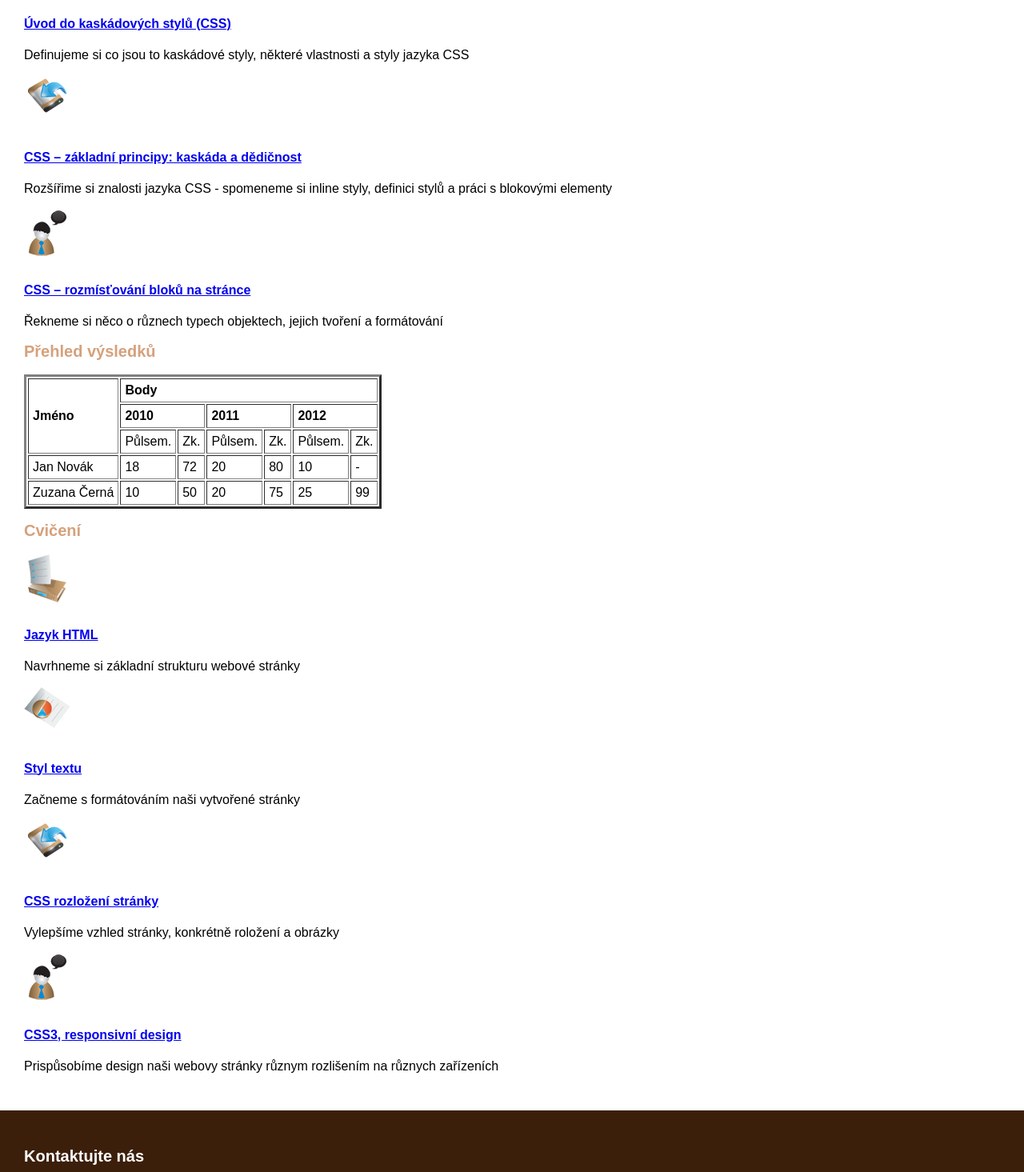
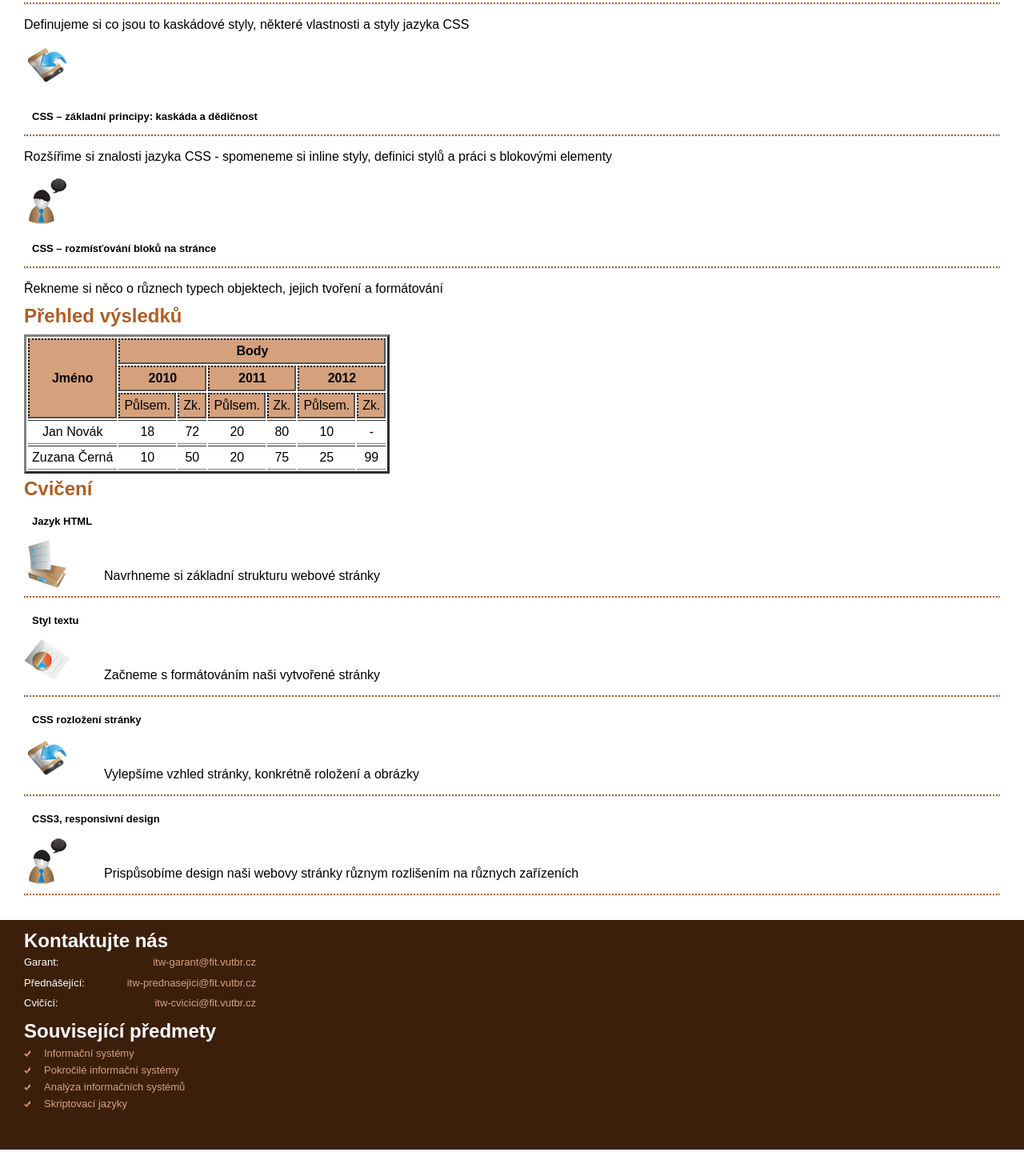
Before and after one commit to xvrana33/itw, a plain HTML site: page index.html in a window 1280 px wide. Shown: the part 715-2180 px from the top of the page at 80% size. After the commit the page ends 2152 px from the top, so only its background shows below. Drawn offline with Linux system fonts and the light colour scheme.

Commit message:
Add files via upload

```diff
--- a/index.html
+++ b/index.html
@@ -6,6 +6,7 @@
     <link rel="stylesheet" href="style.css">
     <meta charset="utf-8">
 </head>
+
 <body>
     <header>
     <h1 id="ITW"><a href="#ITW">ITW </a></h1>
@@ -32,27 +33,32 @@
         <div class="prednasky" id="p1">
             <img src="icon1.gif">
             <h4><a href="https://www.fit.vutbr.cz/study/courses/ITW/private/prednasky/itw_p02.pdf"><b>Základy jazyka HTML</b></a></h4>
+            <hr>
             <p>V této přednášce si povíme víc o základech jazyka HTML, spomeneme si některé základní vlastnosti, elementy a značky, které můžeme používat.</p>
         </div>
         <div class="prednasky" id="p2">
             <img src="icon4.gif">
             <h4><a href="https://www.fit.vutbr.cz/study/courses/ITW/private/prednasky/itw_p03.pdf">Úvod do kaskádových stylů (CSS)</a></h4>
+            <hr>
             <p>Definujeme si co jsou to kaskádové styly, některé vlastnosti a styly jazyka CSS</p>
         </div>
         <div class="prednasky" id="p3">
             <img src="icon3.gif">
             <h4><a href="https://www.fit.vutbr.cz/study/courses/ITW/private/prednasky/itw_p04.pdf">CSS – základní principy: kaskáda a dědičnost</a></h4>
+            <hr>
             <p>Rozšířime si znalosti jazyka CSS - spomeneme si inline styly, definici stylů a práci s blokovými elementy</p>
         </div>
         <div class="prednasky" id="p4">
             <img src="icon2.gif">
             <h4><a href="https://www.fit.vutbr.cz/study/courses/ITW/private/prednasky/itw_p05.pdf">CSS – rozmísťování bloků na stránce</a></h4>
+            <hr>
             <p>Řekneme si něco o různech typech objektech, jejich tvoření a formátování</p>
             </div>
 
         <h2 id="prehled">Přehled výsledků</h2>
 
         <table border="3" cellpadding="5">
+            <thead>
             <tr>
                <td rowspan="3"><b>Jméno</b></td>
                <td colspan="6"><b>Body</b></td>
@@ -70,6 +76,7 @@
                <td>Půlsem.</td>
                <td>Zk.</td>
             </tr>
+            </thead>
             <tr>
                <td>Jan Novák</td>
                <td>18</td>
@@ -92,38 +99,42 @@
 
         <h2 id="cviceni">Cvičení</h2>
         <div class="cviceni" id="c1">
+        <h4><a href="https://www.fit.vutbr.cz/study/courses/ITW/private/cviceni/#c2"> Jazyk HTML</a></h4>
         <img src="icon1.gif">
-        <h4><a href="https://www.fit.vutbr.cz/study/courses/ITW/private/cviceni/#c2"> Jazyk HTML</a></h4>
         <p>Navrhneme si základní strukturu webové stránky</p>
         </div>
+        <hr>
         <div class="cviceni" id="c2">
+        <h4><a href="https://www.fit.vutbr.cz/study/courses/ITW/private/cviceni/#c3">Styl textu</a></h4>
         <img src="icon4.gif">
-        <h4><a href="https://www.fit.vutbr.cz/study/courses/ITW/private/cviceni/#c3">Styl textu</a></h4>
         <p>Začneme s formátováním naši vytvořené stránky</p>
         </div>
+        <hr>
         <div class="cviceni" id="c3">
+        <h4><a href="https://www.fit.vutbr.cz/study/courses/ITW/private/cviceni/#c4"> CSS rozložení stránky</a></h4>
         <img src="icon3.gif">
-        <h4><a href="https://www.fit.vutbr.cz/study/courses/ITW/private/cviceni/#c4"> CSS rozložení stránky</a></h4>
         <p>Vylepšíme vzhled stránky, konkrétně roložení a obrázky</p>
         </div>
+        <hr>
         <div class="cviceni" id="c4">
+        <h4><a href="https://www.fit.vutbr.cz/study/courses/ITW/private/cviceni/#c5">CSS3, responsivní design</a></h4>
         <img src="icon2.gif">
-        <h4><a href="https://www.fit.vutbr.cz/study/courses/ITW/private/cviceni/#c5">CSS3, responsivní design</a></h4>
         <p>Prispůsobíme design naši webovy stránky různym rozlišením na různych zařízeních</p>
         </div>
+        <hr>
     </div>
 <div class="kontakt">
     <h2 id="kontakt">Kontaktujte nás</h2>
         <dl>
-            <dt>
-                Garant: <a href="mailto:itw-garant@fit.vutbr.cz">itw-garant@fit.vutbr.cz</a>
-            </dt>
-            <dt>
-                Přednášející: <a href="mailto:itw-prednasejici@fit.vutbr.cz">itw-prednasejici@fit.vutbr.cz</a>
-            </dt>
-            <dt>
-                Cvičící: <a href="mailto:itw-cvicici@fit.vutbr.cz">itw-cvicici@fit.vutbr.cz</a>
-            </dt>
+            <dt>Garant: </dt>
+            <dd><a href="mailto:itw-garant@fit.vutbr.cz">itw-garant@fit.vutbr.cz</a>
+            </dd>
+            <dt>Přednášející:</dt>
+            <dd> <a href="mailto:itw-prednasejici@fit.vutbr.cz">itw-prednasejici@fit.vutbr.cz</a>
+            </dd>
+            <dt>Cvičící: </dt>
+            <dd><a href="mailto:itw-cvicici@fit.vutbr.cz">itw-cvicici@fit.vutbr.cz</a>
+            </dd>
         </dl>
     <h2 id="souvisejici">Související předmety</h2>
     <ul>
--- a/style.css
+++ b/style.css
@@ -1,100 +1,158 @@
-*{
-    font-family: 'Arial','Helvetica',sans-serif;
+* {
+    font-family: Arial,Helvetica ,sans-serif;
+}
+
+a{
+    text-decoration: none;
 }
 
 body{
     margin:0;
 }
 
-header {
+header{
     background-color: #3c1f0a;
-    margin: 0;
-    padding:30px;
-    width: 100%;
-    text-align:left;
+    margin:0;
+    padding: 30px;
+    width:100%;
 }
 
-header a{
-    font-size:50px;
-    font-style:italic;
-    text-decoration: none;
-    color:white;
-    padding:0;
+h1, h2 {
+    color:#b15e23;
 }
 
-header #nazev{
-    color: #d5a17c;
-    font-size: 20px;
-    font-style: italic;
-    padding-top:0px;
-    padding-bottom:20px;
+h2{
+    margin-top: -5px;
+    margin-bottom: -1px;
+}
+
+h4{
+    margin-top: -0.25px;
+    margin-bottom: 5px;
+}
+
+hr{
+    border-top: 2px dotted #b15e23;
+    padding:0;
     margin:0;
 }
 
-h2{
-    color: #d5a17c;
-    font-size: 20px;
+table{
+    text-align: center;
+    margin:10px 0 10px 0;
 }
 
-ul{
-    list-style-type: none;
-    display:inline;
+table thead{
+    background-color: #d5a17c;
 }
 
-li{
-    display: inline;
-    font-size:13px;
-    padding: 20px;
+thead td{
+    border-style: dotted inset inset dotted;
+    border-width: 2px;
+    border-color: black;
 }
 
-li a{
-    font-size:13px;
+td{
+    border-style: inset none inset none;
+    border-width: 1.5px;
 }
 
+/* class selector */
 
 .content{
+    padding: 30px;
+}
+
+.content a{
+    color:black;
+}
+
+.cviceni img{
+    margin-bottom:-25px;
+
+}
+.cviceni h4{
+    margin-top: 10px;
+}
+
+.cviceni p{
+    margin-left: 100px;
+    margin-top: -10px;
+}
+
+.kontakt{
+    line-height: 0.1;
     padding:30px;
+    background-color:#3c1f0a
+}
+
+.kontakt h2, dl{
+    color:white;
+}
+
+.kontakt a{
+    color:#d5a17c;
+}
+
+ dt{
+    width:100px;
+    font-size: 13px;
+    text-align: left;
+    float: left;
+    margin: 10px 0 10px 0;
+}
+
+dd{
+    width:200px;
+    text-align: right;
+}
+
+dd{
+    padding: 0 0 0.25em 0;
+    margin: 0 0 0 100px;
+}
+
+.kontakt ul{
+    list-style-image: url(footer_list_bullet.gif);
+    margin-left: -25px;
+}
+
+.menu ul {
+    margin: 50px 0 -30px -50px;
+}
+
+.menu li, a{
+    display: inline-block;
+    padding:10px;
+    color: white;
+    font-size:13px;
 }
 
 .o-predmetu{
     background-color: rgb(101,101,101, .1);
-    width:100%;
-    padding:30px;
-}
-
-.kontakt{
-    background-color: #3c1f0a;
-    margin: 0;
-    padding:30px;
     width: 100%;
-    text-align:left;
-}
-
-.kontakt dt{
-    color: white;
-}
-
-.kontakt dt a{
-    text-decoration:none;
-    color:#d5a17c;
-}
-
-.kontakt h2 {
-    color:white;
-}
-
-.kontakt ul{
-    list-style-image: url("footer_list_bullet.gif");
-}
-
-.kontakt li{
-
-    display:block;
-    padding:5px;
+    padding: 30px;
 }
 
 
-.kontakt li a{
-    text-decoration:none;
-    color:#d5a17c;
+/* id selector */
+
+#ITW a{
+    color: white;
+    font-style: italic;
+    font-size: 50px;
 }
+
+#nazev{
+    margin-top: -30px;
+    font-size: 20px;
+    font-style: italic;
+}
+
+#predmet{
+    margin-bottom: -10px;
+}
+
+#souvisejici{
+    margin-top:20px;
+}
```
Also changed, not shown: footer_list_bullet.gif (added), menu_bullet.gif (added). Lines whose indentation alone changed are shown as unchanged.
